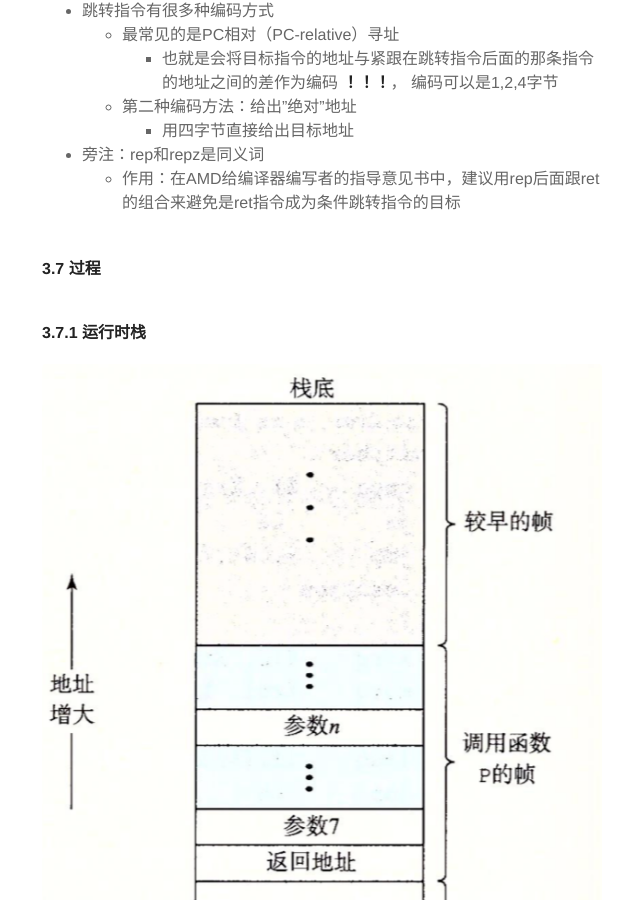
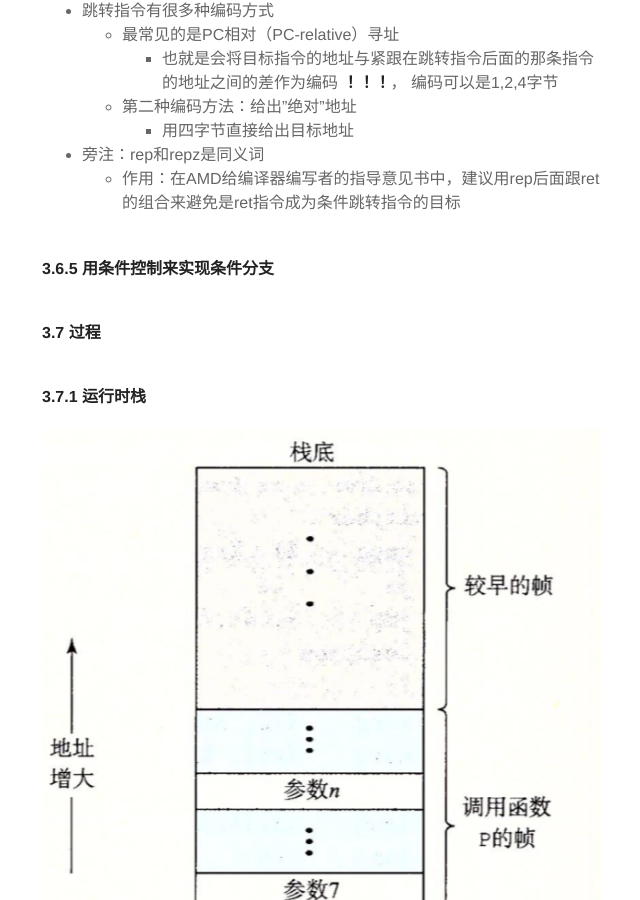
Before and after one commit to dawsonlee1790/dawsonlee1790.github.io, a Jekyll site: the page built from _posts/2018-12-31-《Computer Systems: A Programmer's Perspective》读书笔记.md, in a window 1280 px wide and 900 px high, scrolled down 15722 px. Shown: the whole window, without its empty margins (318-958 px from the left). Built offline with Jekyll 4.4.1, drawn with Linux system fonts in a browser that asks for light colours.

Commit message:
更新文章

```diff
--- a/_posts/2018-12-31-《Computer Systems: A Programmer's Perspective》读书笔记.md
+++ b/_posts/2018-12-31-《Computer Systems: A Programmer's Perspective》读书笔记.md
@@ -531,6 +531,8 @@ x&m
 * 旁注：rep和repz是同义词
     * 作用：在AMD给编译器编写者的指导意见书中，建议用rep后面跟ret的组合来避免是ret指令成为条件跳转指令的目标
 
+#### 3.6.5 用条件控制来实现条件分支
+
 #### 3.7 过程
 
 #### 3.7.1 运行时栈
```
